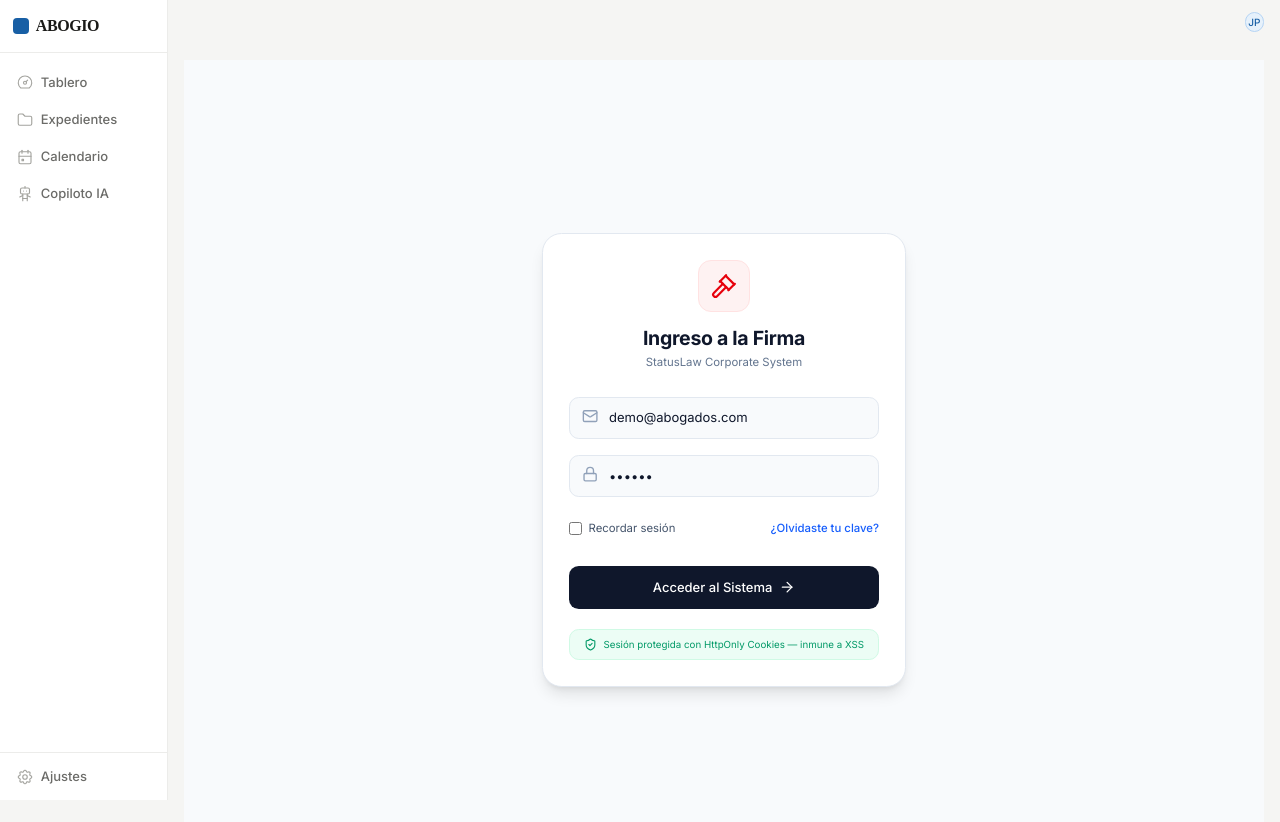
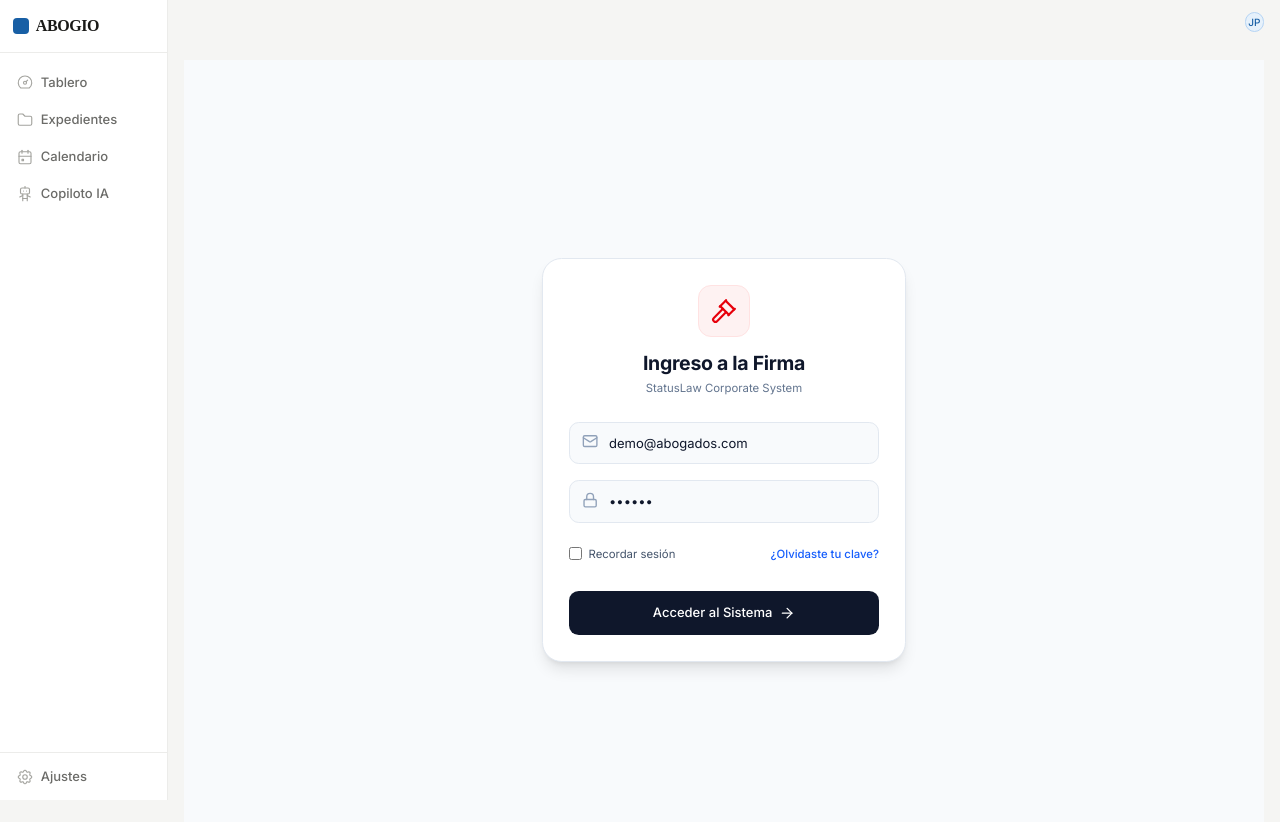
Before and after one commit to jorgeortega618/copiloto_juridico, a Next.js app in the folder frontend/: page /login in a window 1280 px wide. Shown: the top 822 px of the page. Built offline with nearby package versions, Linux system fonts and the light colour scheme; no server answers.

Commit message:
style: remove security badge from login

```diff
--- a/frontend/src/app/login/page.tsx
+++ b/frontend/src/app/login/page.tsx
@@ -88,11 +88,7 @@ export default function Login() {
           </button>
         </form>
 
-        {/* Security badge */}
-        <div className="mt-6 flex items-center justify-center gap-2 text-xs text-emerald-600 bg-emerald-50 border border-emerald-100 rounded-xl py-2.5 px-4">
-          <ShieldCheck className="w-4 h-4" />
-          Sesión protegida con HttpOnly Cookies — inmune a XSS
-        </div>
+
       </div>
     </div>
   );
```
